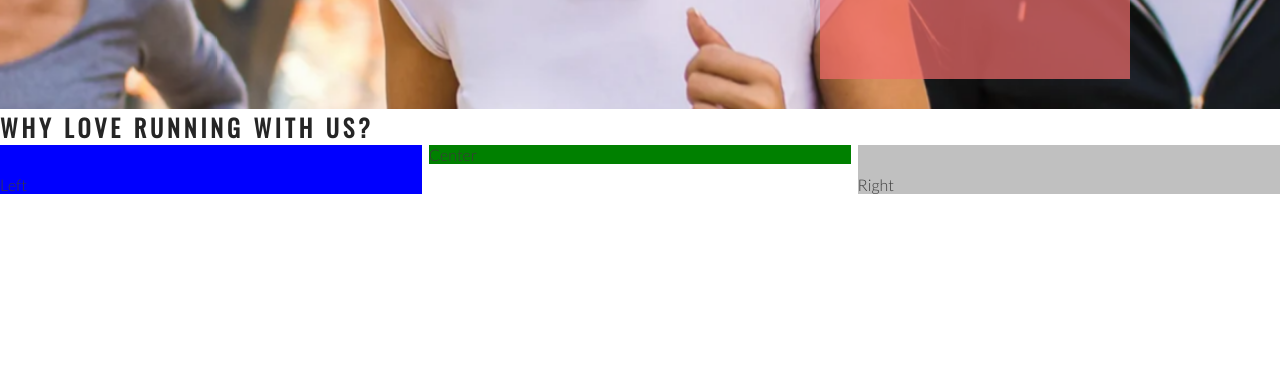
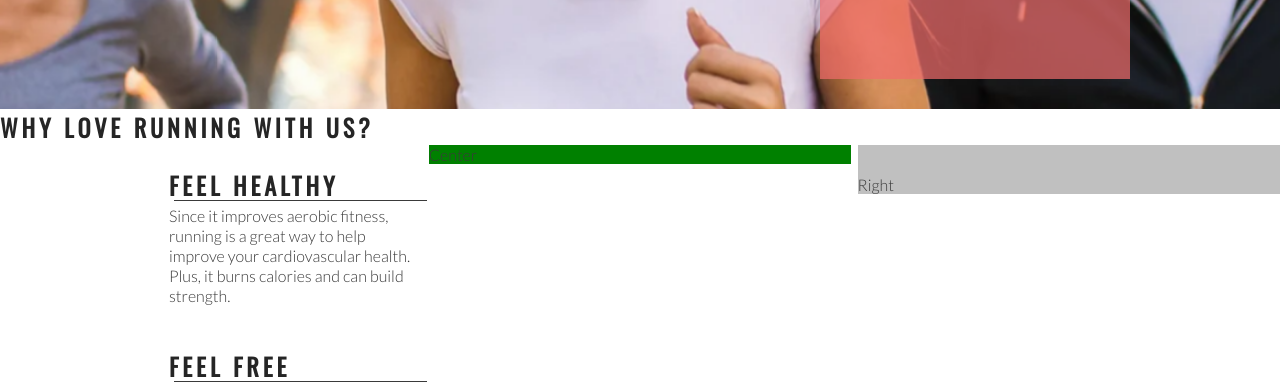
Before and after one commit to wojtekk304/love-running, a plain HTML site: page index.html in a window 1280 px wide. Shown: the part 566-952 px from the top of the page. Drawn offline with nearby package versions, Linux system fonts and the light colour scheme.

Commit message:
Add style to left hand side  ethos

```diff
--- a/assets/css/style.css
+++ b/assets/css/style.css
@@ -126,8 +126,6 @@ animation-fill-mode: forwards;
     padding-top: 30px;
     width: 33%;
     float: left;
-    background-color: blue;
-
 }
 
 #right-about {
@@ -143,3 +141,17 @@ animation-fill-mode: forwards;
     margin: 0 auto;
     background-color: green;
 }
+
+hr {
+    border-top: 1px solid #3a3a3a;
+    width: 100%;
+    margin: 5px;
+}
+
+.left-about-heading {
+    width: 60%;
+    float: right;
+    line-height: 20px;
+    clear: both;
+    margin-bottom: 50px;
+}
--- a/index.html
+++ b/index.html
@@ -40,7 +40,18 @@
     </section>
     <section id="club-ethos">
         <h1>Why Love Running With Us?</h1>
-        <div id="left-about">Left</div>
+        <div id="left-about">
+            <div class="left-about-heading">
+                <h2>Feel Healthy</h2>
+                <hr>
+                <p>Since it improves aerobic fitness, running is a great way to help improve your cardiovascular health. Plus, it burns calories and can build strength.</p>
+            </div>
+            <div class="left-about-heading">
+                <h2>Feel Free</h2>
+                <hr>
+                <p>Physical exercise, running included, is known to release endorphins in the brain. Endorphins make you more energetic, more awake and, yes, happier.</p>
+            </div>
+        </div>
         <div id="right-about">Right</div>
         <div id="center-about">Center</div>
     </section>
```
